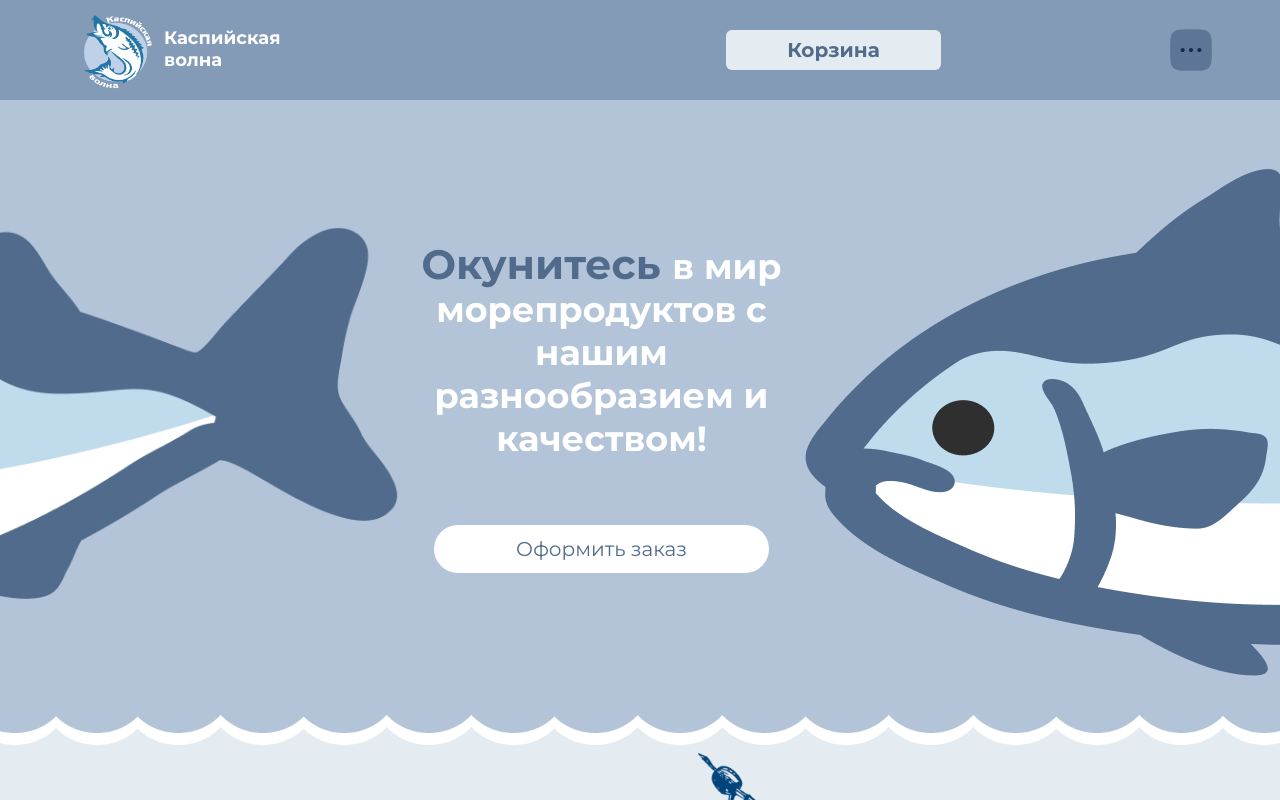
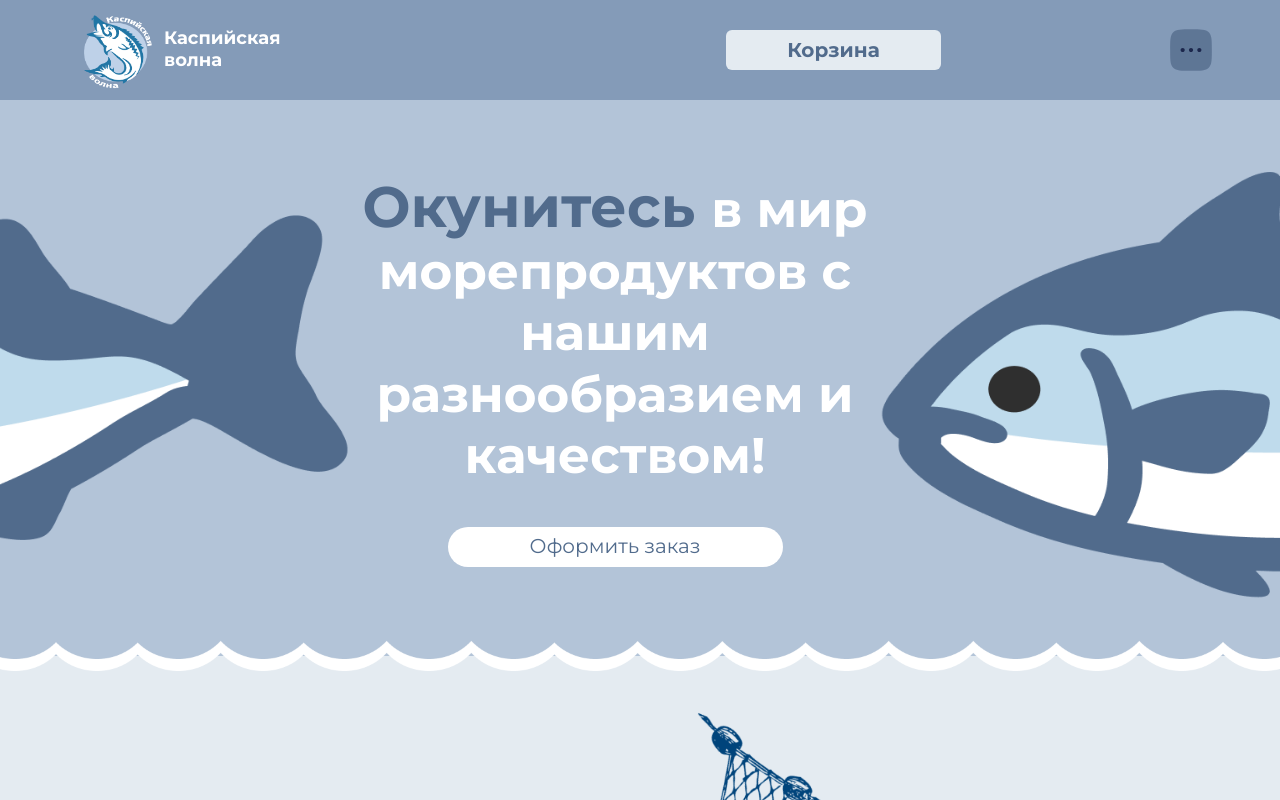
Before and after one commit to viko4ka73/fish, a React (Create React App) app: page / in a window 1280 px wide. Shown: the top 800 px of the page. Built offline with nearby package versions, Linux system fonts and the light colour scheme.

Commit message:
main-screen

```diff
--- a/src/components/Button.tsx
+++ b/src/components/Button.tsx
@@ -2,8 +2,8 @@ import React from 'react';
 
 const Button = ({ label, href, Cart, Order, Catalog, Enter, onClick, inCart  }: any) => {
   const buttonClass = `flex justify-center font-montserrat items-center border-none px-7 py-3 hover:ring-dark-blue hover:ring-2
-         ${Cart ? ' w-[215px] h-[40px] rounded-md bg-extralight-blue ' : ''}
-         ${Order ? ' rounded-3xl w-[335px] bg-white text-dark-blue' : ''}
+         ${Cart ? ' w-[215px] h-[40px] max-sm:h-[30px] max-md:w-[150px] rounded-md bg-extralight-blue   ' : ''}
+         ${Order ? ' rounded-3xl w-[335px] max-lg:w-[250px] max-md:w-[230px] h-[40px] max-sm:w-[180px] max-[708px]:w-[195px] max-sm:h-[30px] max-md:h-[35px]  bg-white text-dark-blue' : ''}
          ${Catalog ? ' bg-main-blue rounded-3xl  ' : ''}
          ${Enter ? 'rounded-md py-2 px-4 w-full bg-main-blue ' : ''}
          ${inCart ? 'w-[190px] h-[35px] bg-main-blue rounded-xl ' :''}`;
@@ -16,9 +16,9 @@ const Button = ({ label, href, Cart, Order, Catalog, Enter, onClick, inCart  }:
           href={href}
           className={
             Cart
-              ? 'text-dark-blue font-bold text-2xl max-2xl:text-xl  leading-normal'
+              ? 'text-dark-blue font-bold text-2xl max-2xl:text-xl   max-lg:text-[20px]  max-[708px]:text-[16px] max-sm:text-[14px] leading-normal'
               : Order
-              ? 'max-2xl:text-xl max-[1900px]:text-2xl  font-normal  text-3xl leading-none'
+              ? 'max-2xl:text-xl max-[1900px]:text-2xl max-lg:text-[20px]  max-sm:text-[14px] font-normal max-[708px]:text-[16px] text-3xl leading-none'
               : Catalog
               ? 'text-4xl text-white font-bold max-2xl:text-3xl'
               : Enter
@@ -32,9 +32,9 @@ const Button = ({ label, href, Cart, Order, Catalog, Enter, onClick, inCart  }:
         <span
           className={
             Cart
-              ? 'text-dark-blue font-bold text-2xl max-2xl:text-xl  leading-normal'
+              ? 'text-dark-blue font-bold text-2xl max-2xl:text-xl max-lg:text-[20px]  max-[708px]:text-[16px] max-sm:text-[14px] leading-normal'
               : Order
-              ? 'max-2xl:text-xl max-[1900px]:text-2xl  font-normal  text-3xl leading-none'
+              ? 'max-2xl:text-xl max-[1900px]:text-2xl max-lg:text-[20px] font-normal  max-[708px]:text-[16px] max-sm:text-[14px]  text-3xl leading-none'
               : Catalog
               ? 'text-4xl text-white font-bold max-2xl:text-3xl'
               : Enter
--- a/src/index.css
+++ b/src/index.css
@@ -37,7 +37,6 @@
   .search {
     @apply   sm:flex-1 max-sm:w-full text-base leading-normal text-main-blue pl-5 max-sm:p-5 outline-none sm:border-none border max-sm:border-main-blue max-sm:rounded-full;
   }
-
 }
 
 @layer utilities {
@@ -74,3 +73,23 @@
   }
 
 }
+
+.mobile-screen{
+  @apply max-2xl:h-[560px]  max-xl:h-[490px] max-lg:h-[400px]  max-md:h-[300px] max-[700px]:h-[280px]  max-sm:h-[240px] max-[964px]:h-[340px] max-[850px]:h-[320px]
+  max-[620px]:h-[180px]  max-[497px]:h-[200px]  max-[406px]:h-[185px] max-[346px]:h-[205px];
+}
+.mobile-img-end{
+  @apply max-2xl:w-[350px] max-xl:w-[300px] max-lg:w-[240px]  max-[964px]:w-[210px] max-[850px]:w-[190px] max-md:w-[180px]  max-[700px]:w-[170px]
+  max-sm:w-[135px]  max-[620px]:hidden;
+}
+.mobile-img-start{
+  @apply max-2xl:w-[400px] max-xl:w-[350px] max-lg:w-[260px] max-[850px]:w-[200px] max-[964px]:w-[235px]   max-md:w-[195px] max-[700px]:w-[180px]
+  max-sm:w-[150px]  max-[620px]:hidden;
+}
+.mobile-text-span{
+  @apply max-2xl:text-[57px] max-xl:text-[49px]  max-lg:text-[39px] max-[964px]:text-[29px] max-md:text-[29px]  max-[708px]:text-[24px] max-sm:text-[24px];
+}
+.mobile-text-header{
+  @apply max-2xl:text-[50px]  max-xl:text-[43px]  max-lg:text-[34px]  max-[964px]:text-[25px] max-md:text-[25px]
+  max-[708px]:text-[20px]  max-sm:text-[20px] max-[550px]:px-10 max-[406px]:px-2 max-2xl:mb-10 max-lg:mb-6 max-[465px]:mb-2  max-sm:mb-2;
+}
--- a/src/sections/MainScreen.tsx
+++ b/src/sections/MainScreen.tsx
@@ -3,24 +3,23 @@ import { Button } from "../components";
 
 const MainScreen = () => {
     return (
-        <div className="bg-light-blue z-10 w-full max-2xl:h-[600px] max-xl:h-[550px] max-lg:h-[330px]
-        pt-10  h-[610px] max-[1800px]:h-[630px] ">
+        <div className="bg-light-blue z-10 w-full pt-10  h-[610px] mobile-screen">
             <div className="flex justify-between items-center pt-[2%]  ">
                 <img
                     src={mainFishEnd}
                     alt='waves'
-                    className=" w-[400px] min-[2600px]:w-[800px] max-lg:hidden  max-xl:w-[330px]"
+                    className="mobile-img-end w-[400px]"
                 />
-                <div className="flex flex-col items-center  mb-6">
-                    <h1 className="text-[64px] max-[1800px]:text-[55px] min-[2600px]:text-[80px] font-montserrat font-bold leading-[123%] text-white text-center max-2xl:text-[35px]  mb-16">
-                        <span className="text-dark-blue text-[74px] max-[1800px]:text-[65px] min-[2600px]:text-[80px]  max-2xl:text-[41px]"> Окунитесь </span>
+                <div className="flex flex-col items-center mb-6 max-[611px]:px-0.5 max-[890px]:px-1 max-[965px]:px-5  max-[410px]:mb-2">
+                    <h1 className="text-[64px] mobile-text-header font-montserrat font-bold leading-[123%]  text-white text-center mb-16 max-md:mb-3">
+                        <span className="text-dark-blue text-[74px] mobile-text-span "> Окунитесь </span>
                         в мир  морепродуктов с нашим  разнообразием и качеством!</h1>
                     <Button label="Оформить заказ" href="/order" Order={true} />
                 </div>
                 <img
                     src={mainFishStart}
                     alt='waves'
-                    className=" w-[500px] min-[2600px]:w-[800px] max-lg:hidden  max-xl:w-[350px]"
+                    className="mobile-img-start w-[500px]"
                 />
             </div>
             <div>
@@ -28,7 +27,7 @@ const MainScreen = () => {
             <img
                 src={mainWavesStart}
                 alt='waves'
-                className="w-full max-xl:mt-[30px]"
+                className="w-full "
             />
         </div>
     )
```
